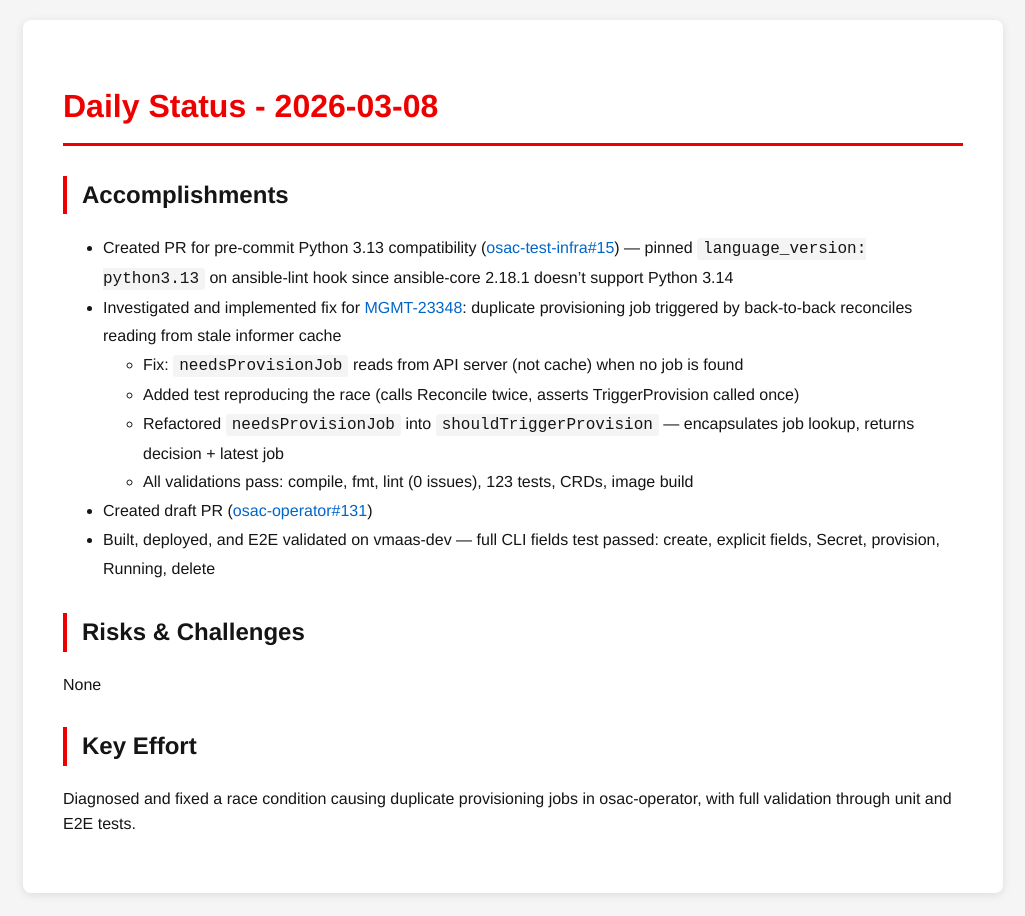
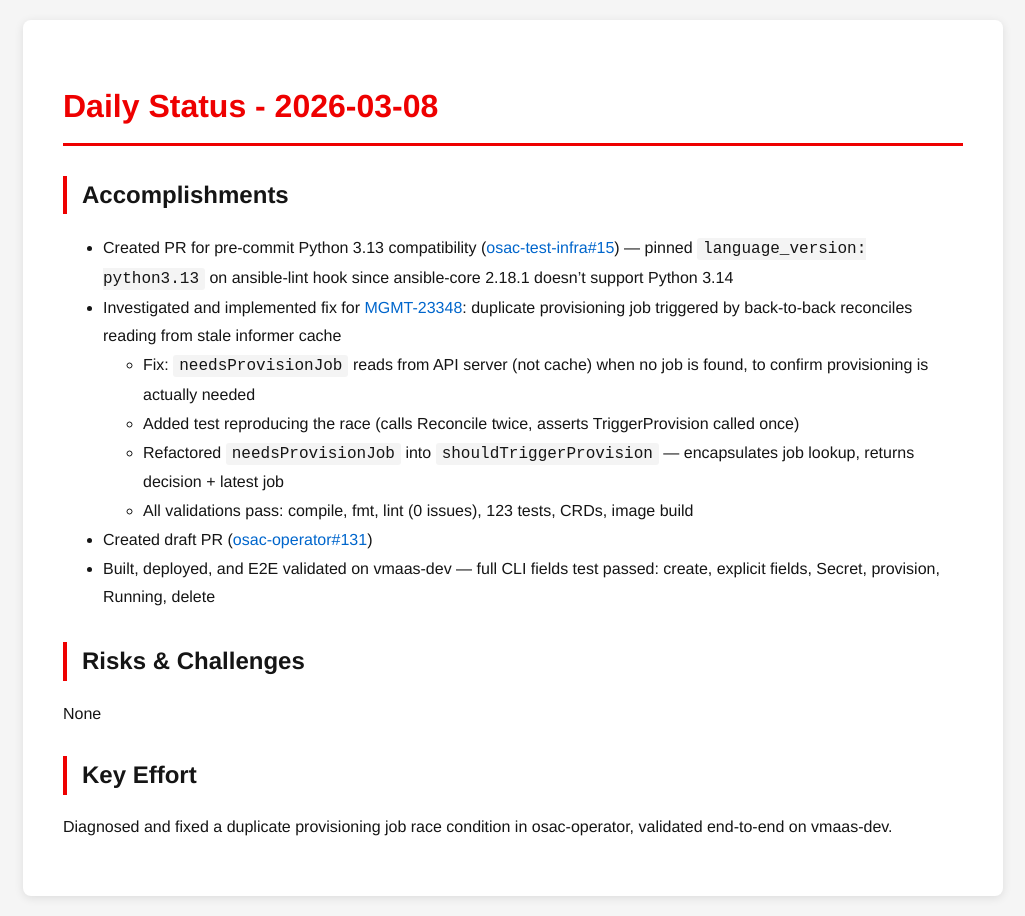
Before and after one commit to tzvatot/daily-status, a Jekyll site: the page built from 2026-03-08.md, in a window 1280 px wide. Shown: the whole page, without its empty margins (127-1152 px from the left). Built offline with Jekyll 4.4.1, drawn with Linux system fonts in a browser that asks for light colours.

Commit message:
Daily status update - 2026-03-08

```diff
--- a/2026-03-08.md
+++ b/2026-03-08.md
@@ -9,7 +9,7 @@
 ## Accomplishments
 - Created PR for pre-commit Python 3.13 compatibility ([osac-test-infra#15](https://github.com/osac-project/osac-test-infra/pull/15)) — pinned `language_version: python3.13` on ansible-lint hook since ansible-core 2.18.1 doesn't support Python 3.14
 - Investigated and implemented fix for [MGMT-23348](https://issues.redhat.com/browse/MGMT-23348): duplicate provisioning job triggered by back-to-back reconciles reading from stale informer cache
-  - Fix: `needsProvisionJob` reads from API server (not cache) when no job is found
+  - Fix: `needsProvisionJob` reads from API server (not cache) when no job is found, to confirm provisioning is actually needed
   - Added test reproducing the race (calls Reconcile twice, asserts TriggerProvision called once)
   - Refactored `needsProvisionJob` into `shouldTriggerProvision` — encapsulates job lookup, returns decision + latest job
   - All validations pass: compile, fmt, lint (0 issues), 123 tests, CRDs, image build
@@ -20,4 +20,4 @@
 None
 
 ## Key Effort
-Diagnosed and fixed a race condition causing duplicate provisioning jobs in osac-operator, with full validation through unit and E2E tests.
+Diagnosed and fixed a duplicate provisioning job race condition in osac-operator, validated end-to-end on vmaas-dev.
```
